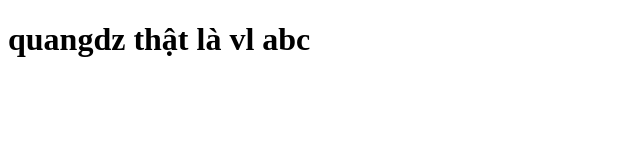
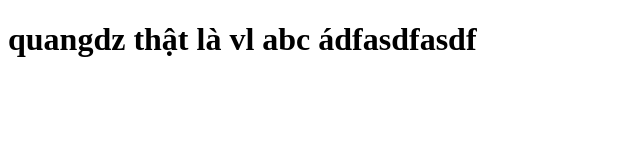
Before and after one commit to quangdbph28170/test, a plain HTML site: page index.html in a window 1280 px wide. Shown: the whole page, without its empty margins (0-640 px from the left). Drawn offline with Linux system fonts and the light colour scheme.

Commit message:
update code lan 5

```diff
--- a/index.html
+++ b/index.html
@@ -6,6 +6,6 @@
     <title>Document</title>
 </head>
 <body>
-    <h1>quangdz thật là vl abc</h1>
+    <h1>quangdz thật là vl abc ádfasdfasdf</h1>
 </body>
 </html>
```
